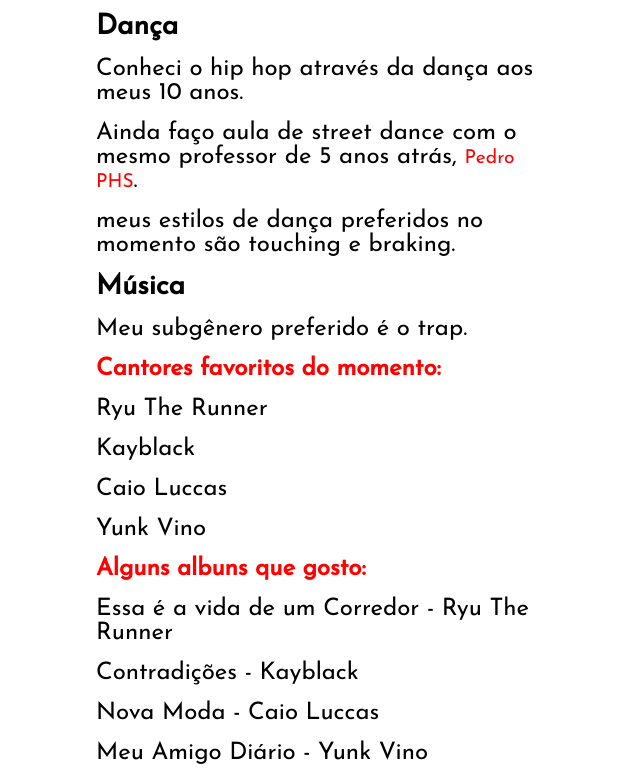
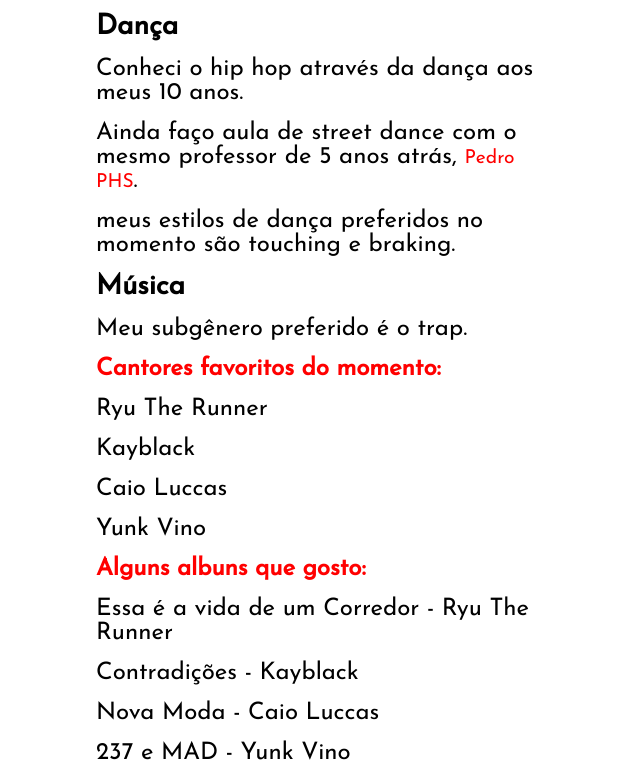
Before and after one commit to IsacNog/HipHop, a plain HTML site: page about.html in a window 1280 px wide. Shown: the part 174-952 px from the top of the page, without its empty margins (0-640 px from the left). Drawn offline with Linux system fonts and the light colour scheme.

Commit message:
Atualizar o about.html

```diff
--- a/about.html
+++ b/about.html
@@ -30,7 +30,7 @@
                 <p class="container__texto">Essa é a vida de um Corredor - Ryu The Runner</p>
                 <p class="container__texto">Contradições - Kayblack</p>
                 <p class="container__texto">Nova Moda - Caio Luccas</p>
-                <p class="container__texto">Meu Amigo Diário - Yunk Vino</p>
+                <p class="container__texto">237 e MAD - Yunk Vino</p>
             </div>
         </section>
     </main>
```
